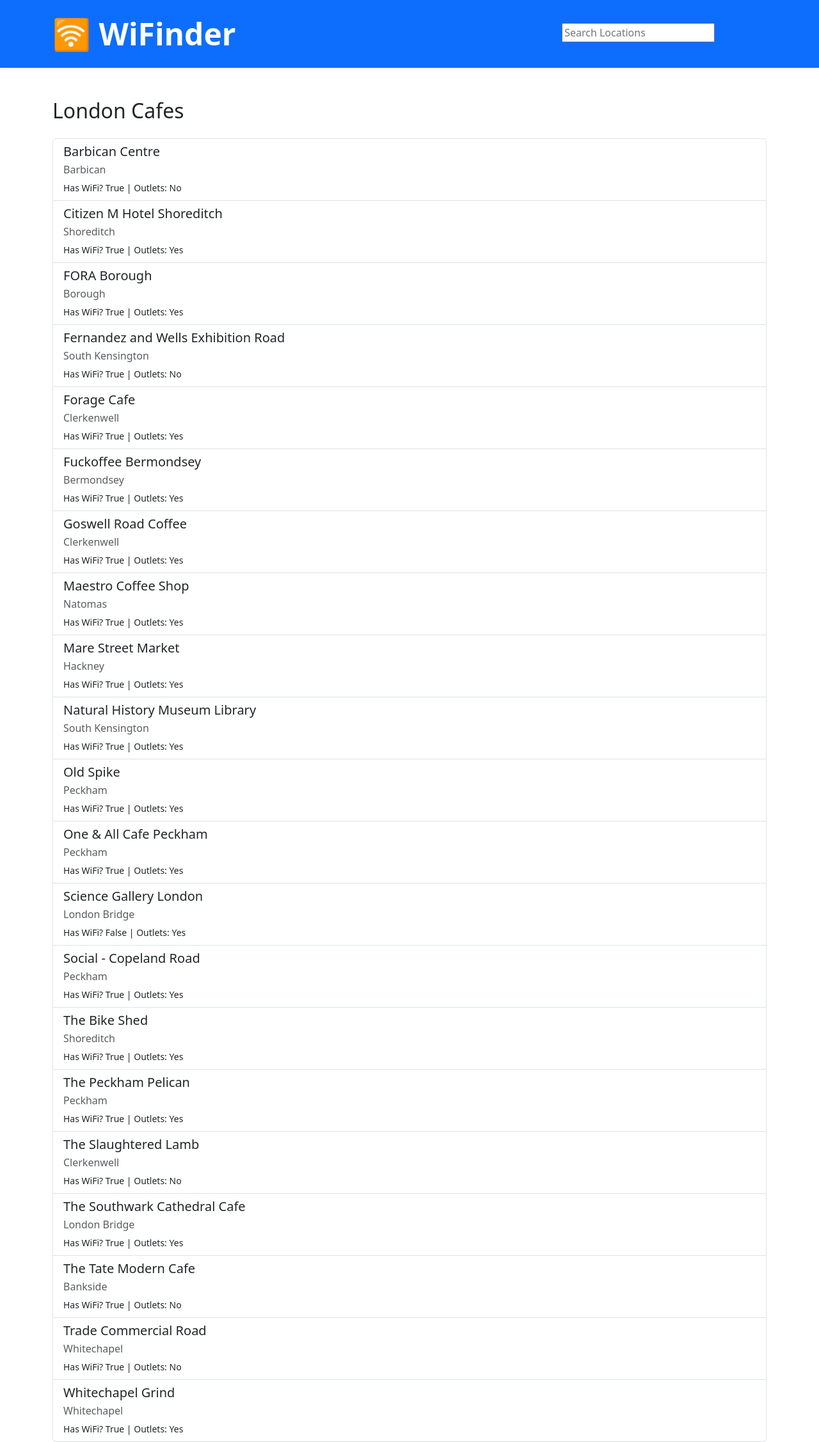
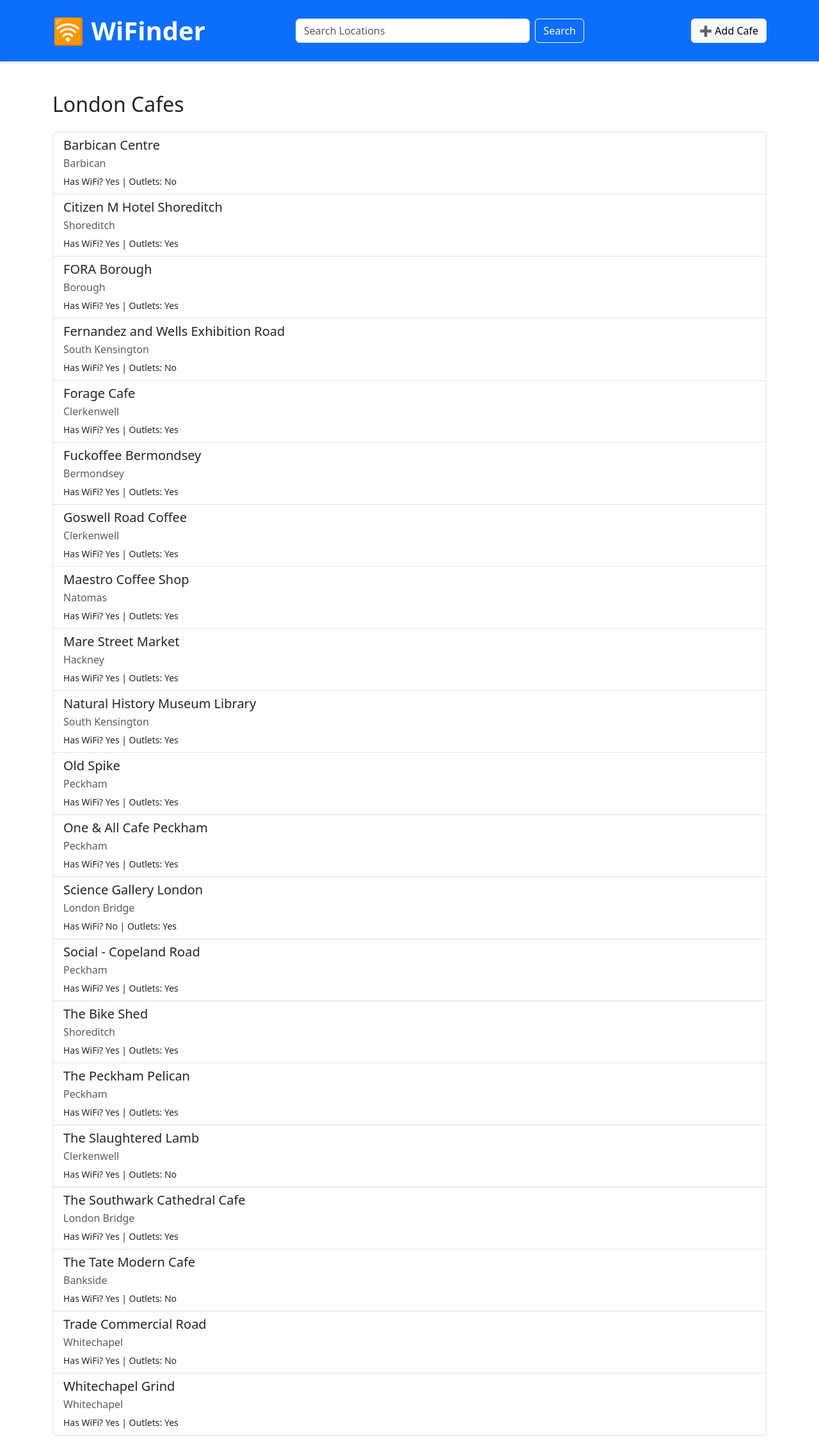
Before and after one commit to EricKenji/wifinder, a Flask app: page / in a window 1280 px wide. Shown: the whole page at 64% size. Run offline with Flask 3, Linux system fonts and the light colour scheme; some libraries are stand-ins or nearby versions.

Commit message:
added improvements to cafe detail screen. added add cafe button to home screen.

```diff
--- a/templates/index.html
+++ b/templates/index.html
@@ -4,12 +4,28 @@
 
 {% block content %}
 <header class="bg-primary text-white py-4 shadow-sm">
-  <div class="container d-flex justify-content-between align-items-center">
-    <h1 class="display-5 fw-bold mb-0">🛜 WiFinder</h1>
-    <form role="search" method="get" action="{{ url_for('search_location') }}">
-      <input type="search" placeholder="Search Locations" name="loc" value="{{ request.args.get('loc', '') }}">
-      <button class="btn btn-outline-primary" type="submit">Search</button>
-    </form>
+  <div class="container">
+    <div class="row align-items-center">
+      <!-- Site Title -->
+      <div class="col-md-4">
+        <h1 class="display-6 fw-bold mb-0">🛜 WiFinder</h1>
+      </div>
+
+      <!-- Search Form -->
+      <div class="col-md-5 mt-3 mt-md-0">
+        <form class="d-flex" role="search" method="get" action="{{ url_for('search_location') }}">
+          <input type="search" class="form-control me-2" placeholder="Search Locations" name="loc" value="{{ request.args.get('loc', '') }}">
+          <button class="btn btn-outline-light" type="submit">Search</button>
+        </form>
+      </div>
+
+      <!-- Add Cafe Button -->
+      <div class="col-md-3 text-md-end mt-3 mt-md-0">
+        <a href="{{ url_for('add_cafe') }}" class="btn btn-light">
+          ➕ Add Cafe
+        </a>
+      </div>
+    </div>
   </div>
 </header>
 <div class="container mt-5">
@@ -20,7 +36,7 @@
         <div>
           <h5 class="mb-1">{{ cafe.name }}</h5>
           <p class="mb-1 text-muted">{{ cafe.location }}</p>
-          <small>Has WiFi? {{ cafe.has_wifi }} | Outlets: {{ 'Yes' if cafe.has_sockets else 'No' }}</small>
+          <small>Has WiFi? {{ 'Yes' if cafe.has_wifi else 'No' }} | Outlets: {{ 'Yes' if cafe.has_sockets else 'No' }}</small>
         </div>
       </a>
     {% endfor %}
```
Also changed, not shown: templates/cafe.html (+26 -11 lines).
